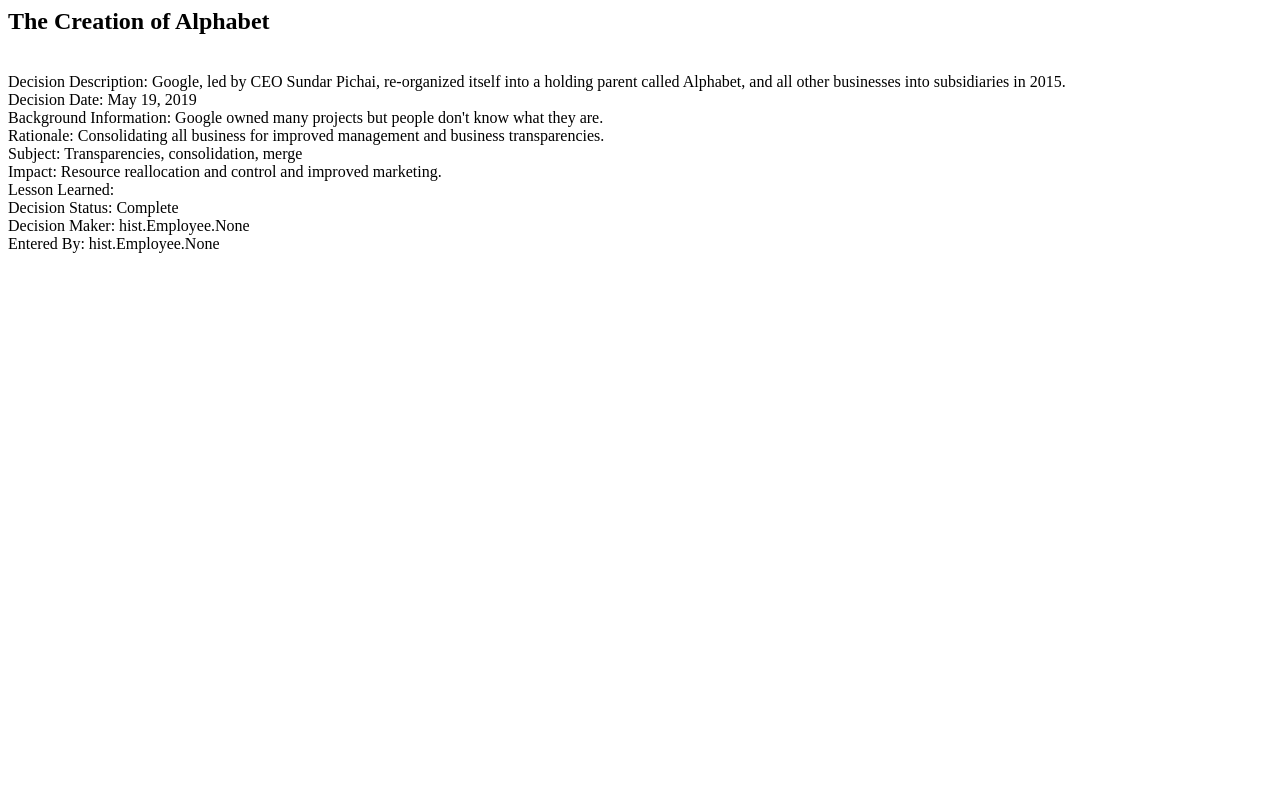
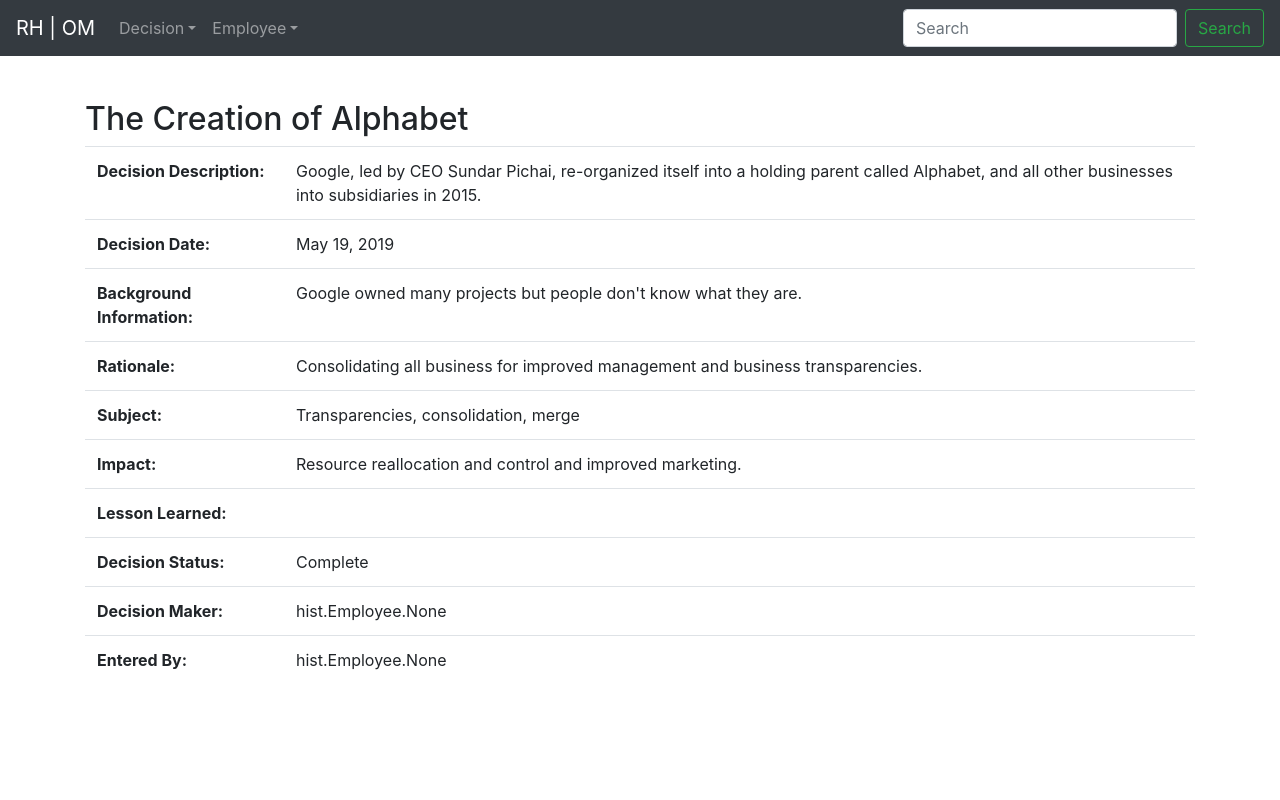
Before and after one commit to goudstad/289Final, a Django app: page /hist/1 in a window 1280 px wide. Run offline with Django 3.2, Linux system fonts and the light colour scheme; data comes from the database, SQL or seed files in the repository; some libraries are stand-ins or nearby versions.

Commit message:
Added Bootstrap to Employee List, Employee Details, Decision List, and Decision Details.

```diff
--- /dev/null
+++ b/om/hist/templates/hist/base.html
@@ -0,0 +1,80 @@
+<!-- base.html -->
+<!doctype html>
+<html lang="en">
+  <head>
+
+<!-- Required meta tags -->
+    <meta charset="utf-8">
+    <meta name="viewport" content="width=device-width, initial-scale=1, shrink-to-fit=no">
+
+<!-- Default title -->
+    <title>{% block title %}Raymond Huang | OM {% endblock %}</title>
+
+<!-- Bootstrap CSS -->
+    {% block css %}
+      <link rel="stylesheet" href="https://stackpath.bootstrapcdn.com/bootstrap/4.3.1/css/bootstrap.min.css" integrity="sha384-ggOyR0iXCbMQv3Xipma34MD+dH/1fQ784/j6cY/iJTQUOhcWr7x9JvoRxT2MZw1T" crossorigin="anonymous">
+<!-- adding padding in the body  tag to avoid overlap with navigation-->
+      <style>
+           body { padding-top: 100px; }
+      </style>
+    {% endblock %}
+
+    {% block supplemental_css %}
+    {% endblock %}
+
+    {% block early_js %}
+    {% endblock %}
+  </head>
+<!-- Bootstrap CSS -->
+  <body>
+
+<header>
+   {% block header %}
+    <nav class="navbar navbar-expand-md navbar-dark fixed-top bg-dark">
+      <a class="navbar-brand" href="#">RH | OM</a>
+      <button class="navbar-toggler" type="button" data-toggle="collapse" data-target="#navbarsExampleDefault" aria-controls="navbarsExampleDefault" aria-expanded="false" aria-label="Toggle navigation">
+        <span class="navbar-toggler-icon"></span>
+      </button>
+
+      <div class="collapse navbar-collapse" id="navbarsExampleDefault">
+        <ul class="navbar-nav mr-auto">
+          <li class="nav-item dropdown">
+            <a class="nav-link dropdown-toggle" href="/hist/" id="dropdown01" data-toggle="dropdown" aria-haspopup="true" aria-expanded="false">Decision</a>
+            <div class="dropdown-menu" aria-labelledby="dropdown01">
+              <a class="dropdown-item" href="/hist/">Decision List</a>
+            </div>
+          </li>
+          <li class="nav-item dropdown">
+            <a class="nav-link dropdown-toggle" href="/employee/" id="dropdown01" data-toggle="dropdown" aria-haspopup="true" aria-expanded="false">Employee</a>
+            <div class="dropdown-menu" aria-labelledby="dropdown01">
+              <a class="dropdown-item" href="/employee/">Employee List</a>
+            </div>
+          </li>
+        </ul>
+        <form class="form-inline my-2 my-lg-0">
+          <input class="form-control mr-sm-2" type="text" placeholder="Search" aria-label="Search">
+          <button class="btn btn-outline-success my-2 my-sm-0" type="submit">Search</button>
+        </form>
+      </div>
+    </nav>
+    {% endblock %}
+      </header>
+
+    {% block body %}
+    {% endblock %}
+
+    {% block footer %}
+    {% endblock %}
+
+    {% block js %}
+    <!-- Optional JavaScript -->
+    <!-- jQuery first, then Popper.js, then Bootstrap JS -->
+    <script src="https://code.jquery.com/jquery-3.3.1.slim.min.js" integrity="sha384-q8i/X+965DzO0rT7abK41JStQIAqVgRVzpbzo5smXKp4YfRvH+8abtTE1Pi6jizo" crossorigin="anonymous"></script>
+    <script src="https://cdnjs.cloudflare.com/ajax/libs/popper.js/1.14.7/umd/popper.min.js" integrity="sha384-UO2eT0CpHqdSJQ6hJty5KVphtPhzWj9WO1clHTMGa3JDZwrnQq4sF86dIHNDz0W1" crossorigin="anonymous"></script>
+    <script src="https://stackpath.bootstrapcdn.com/bootstrap/4.3.1/js/bootstrap.min.js" integrity="sha384-JjSmVgyd0p3pXB1rRibZUAYoIIy6OrQ6VrjIEaFf/nJGzIxFDsf4x0xIM+B07jRM" crossorigin="anonymous"></script>
+    {% endblock %}
+
+    {% block supplemental_js %}
+    {% endblock %}
+  </body>
+</html>
--- a/om/hist/templates/hist/decision_detail.html
+++ b/om/hist/templates/hist/decision_detail.html
@@ -1,20 +1,35 @@
-<html>
-	<head>
-		<title>{{decision.title}}</title>
-	</head>
-	<body>
-		<h2>{{decision.title}}</h2>
-		<br/>
-		Decision Description: {{decision.decisionDesc}}<br/>
-		Decision Date: {{decision.decisionDate}}<br/>
-		Background Information: {{decision.backgroundInfo}}<br/>
-		Rationale: {{decision.rationale}}<br/>
-		Subject: {{decision.subject}}<br/>
-		Impact: {{decision.impact}}<br/>
-		Lesson Learned: {{decision.lessonLrnd}}<br/>
-		Decision Status: {{decision.decisionStatus}}<br/>
-		Decision Maker: {{decision.decisionMaker}}<br/>
-		Entered By: {{decision.enteredby}}<br/>
+{% extends "hist/base.html" %}
 
-	</body>
-</html>
+{% block title %} RH | OM | Decision: {{decision.title}} {% endblock %}
+
+{% block body %}
+  <div class="container">
+    <h2>{{decision.title}}</h2>
+    <table class="table">
+    	<tr>
+    		<th>Decision Description:</th> <td> {{decision.decisionDesc}}</td>
+    	</tr>
+    	<tr>
+    		<th>Decision Date:</th><td> {{decision.decisionDate}}</td>
+    	</tr>
+    	<tr>
+			<th>Background Information:</th> <td> {{decision.backgroundInfo}}</td>
+		<tr><th>Rationale:</th><td> {{decision.rationale}}</td>
+
+		<tr><th>Subject: </th><td>{{decision.subject}}</td>
+
+		<tr><th>Impact: </th><td>{{decision.impact}}</td>
+
+		<tr><th>Lesson Learned: </th><td>{{decision.lessonLrnd}}</td>
+
+		<tr><th>Decision Status: </th><td>{{decision.decisionStatus}}</td>
+
+		<tr><th>Decision Maker: </th><td>{{decision.decisionMaker}}</td>
+
+		<tr><th>Entered By: </th><td>{{decision.enteredby}}</td>
+</tr>
+	</table>
+
+</div>
+
+{% endblock %}
--- a/om/hist/views.py
+++ b/om/hist/views.py
@@ -9,8 +9,16 @@
 
 class DecisionList(ListView):
     model = Decision
-    context_object_name = 'decision'
+    context_object_name = 'decision' # alias
 
 class DecisionDetail(DetailView):
     model = Decision
     context_object_name = 'decision'
+
+class EmployeeList (ListView):
+	model = Employee
+	context_object_name = 'employee'
+
+class EmployeeDetail(DetailView):
+	model = Employee
+	context_object_name = 'employee'
--- a/om/om/urls.py
+++ b/om/om/urls.py
@@ -16,7 +16,7 @@
 from django.contrib import admin
 from django.urls import path
 # remember to add views here as you create them
-from hist.views import DecisionList, DecisionDetail
+from hist.views import DecisionList, DecisionDetail, EmployeeList, EmployeeDetail
 # using functional view
 # from hist.views import decision_details
 
@@ -25,6 +25,8 @@
     # using functional view
     # path('hist/<int:dec_id>', decision_details),
     path('hist/<int:pk>', DecisionDetail.as_view()),
-    path('hist/', DecisionList.as_view())
+    path('hist/', DecisionList.as_view()),
+    path('employee/<int:pk>', EmployeeDetail.as_view()),
+    path('employee/', EmployeeList.as_view())
 
 ]
```
Also changed, not shown: om/hist/templates/hist/decision_list.html (+13 -5 lines), om/hist/templates/hist/employee_detail.html (added, +14 -0 lines), om/hist/templates/hist/employee_list.html (added, +25 -0 lines).
